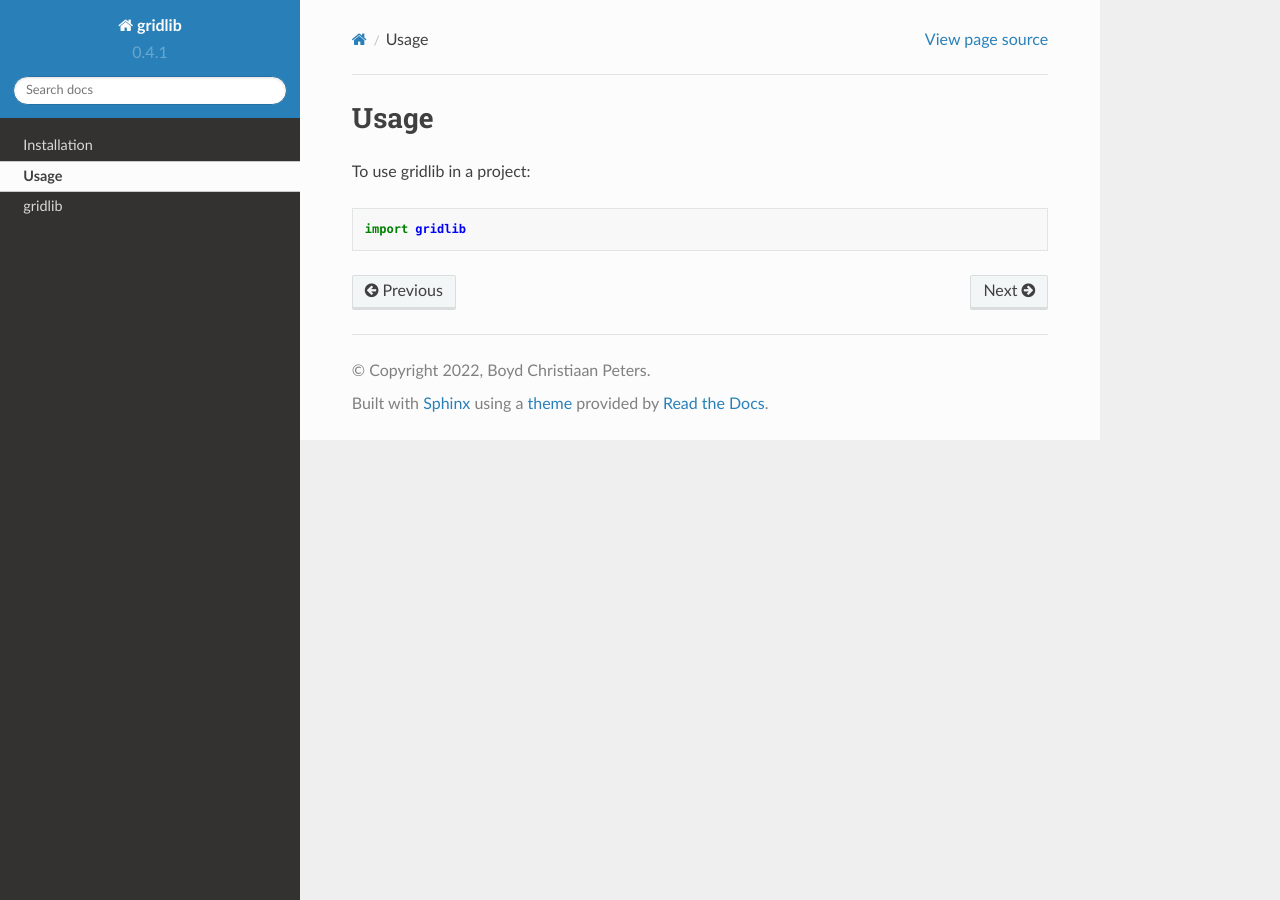
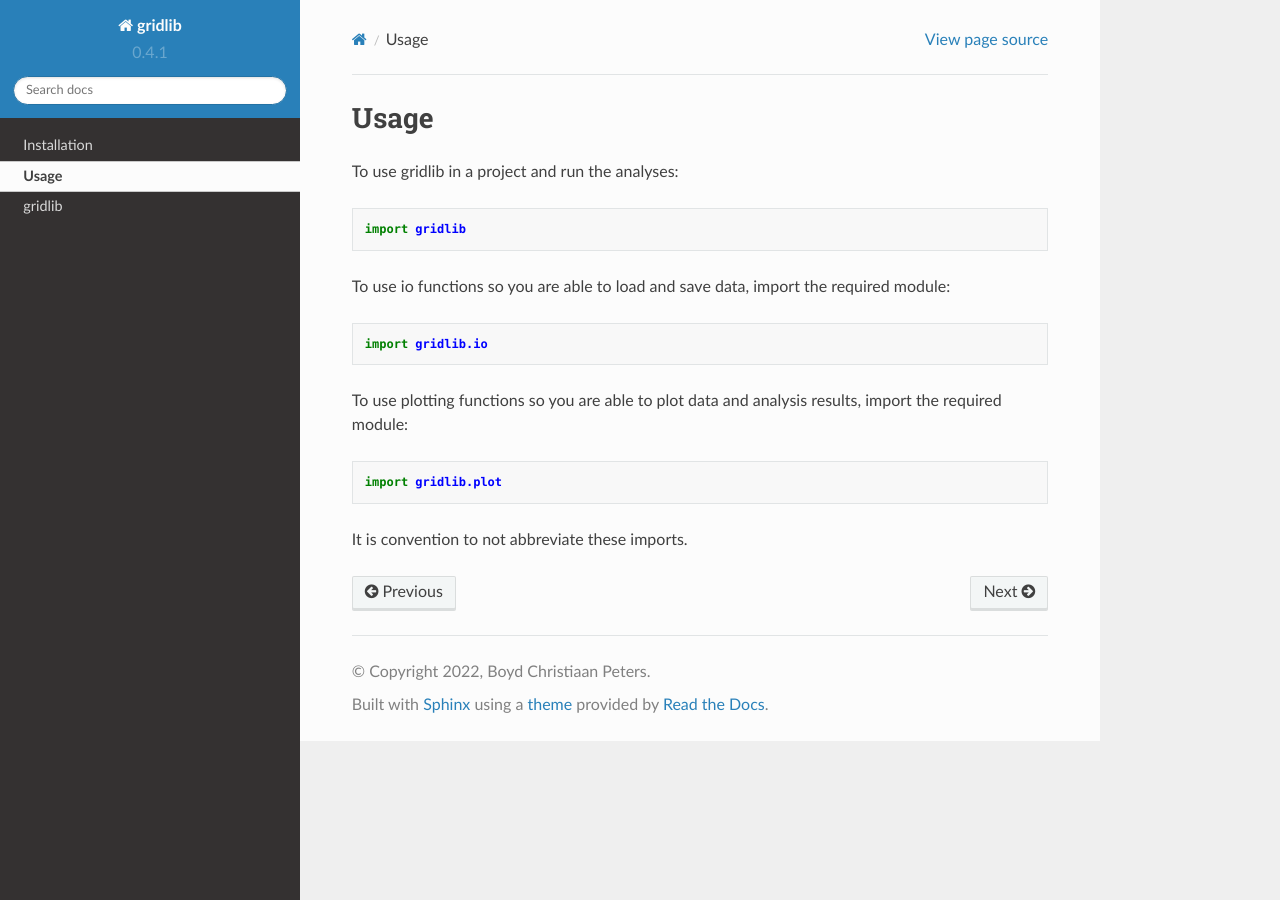
Before and after one commit to boydcpeters/gridlib, a Sphinx documentation site: the page built from docs/usage.rst, in a window 1280 px wide. Built offline with Sphinx 7.4.7 and the Read the Docs theme 2.0.0, drawn with Linux system fonts in a browser that asks for light colours; pages that are not in the unit, such as notebooks, are missing from menus.

Commit message:
Updating docs

```diff
--- a/docs/installation.rst
+++ b/docs/installation.rst
@@ -4,6 +4,7 @@
 Installation
 ============
 
+It is currently only possible to install gridlib through PyPI with the help of pip.
 
 Stable release
 --------------
--- a/docs/usage.rst
+++ b/docs/usage.rst
@@ -2,6 +2,16 @@
 Usage
 =====
 
-To use gridlib in a project::
+To use gridlib in a project and run the analyses::
 
     import gridlib
+
+To use io functions so you are able to load and save data, import the required module::
+
+    import gridlib.io
+
+To use plotting functions so you are able to plot data and analysis results, import the required module::
+
+    import gridlib.plot
+
+It is convention to not abbreviate these imports.
```
